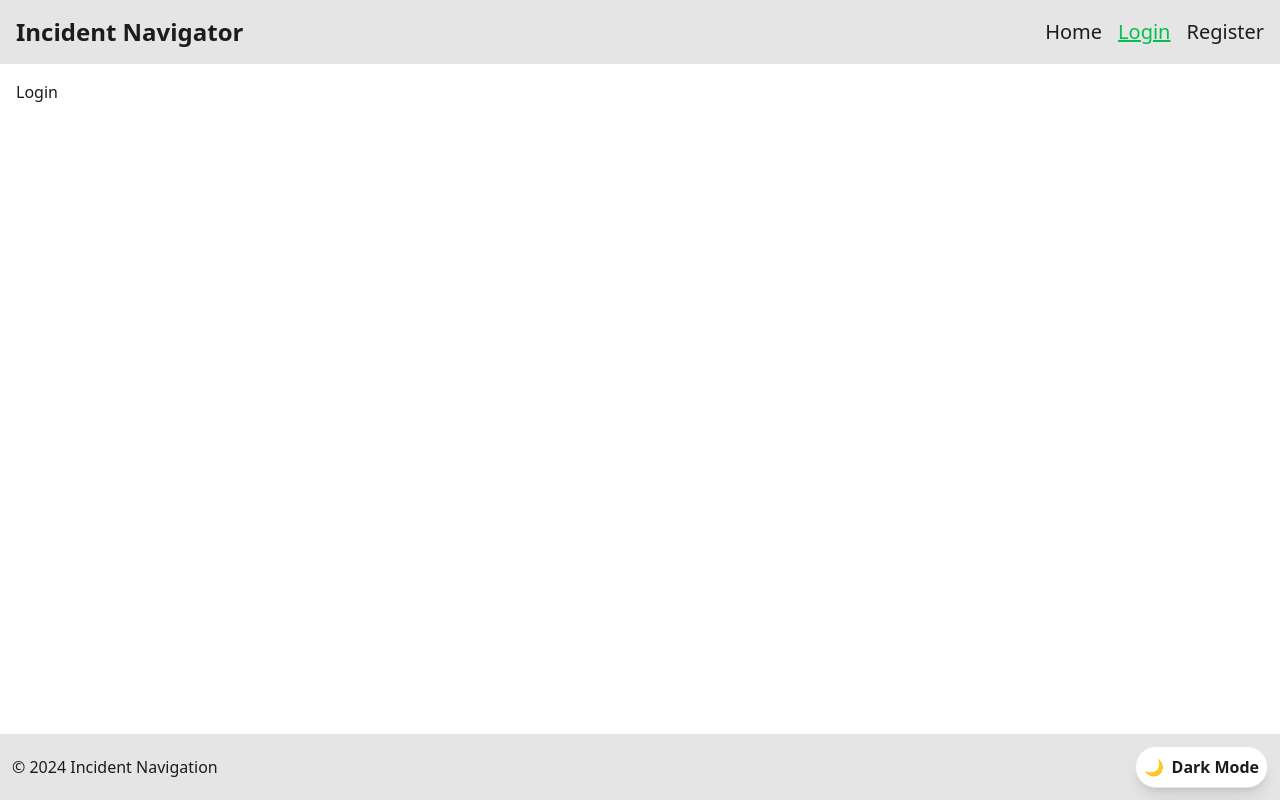
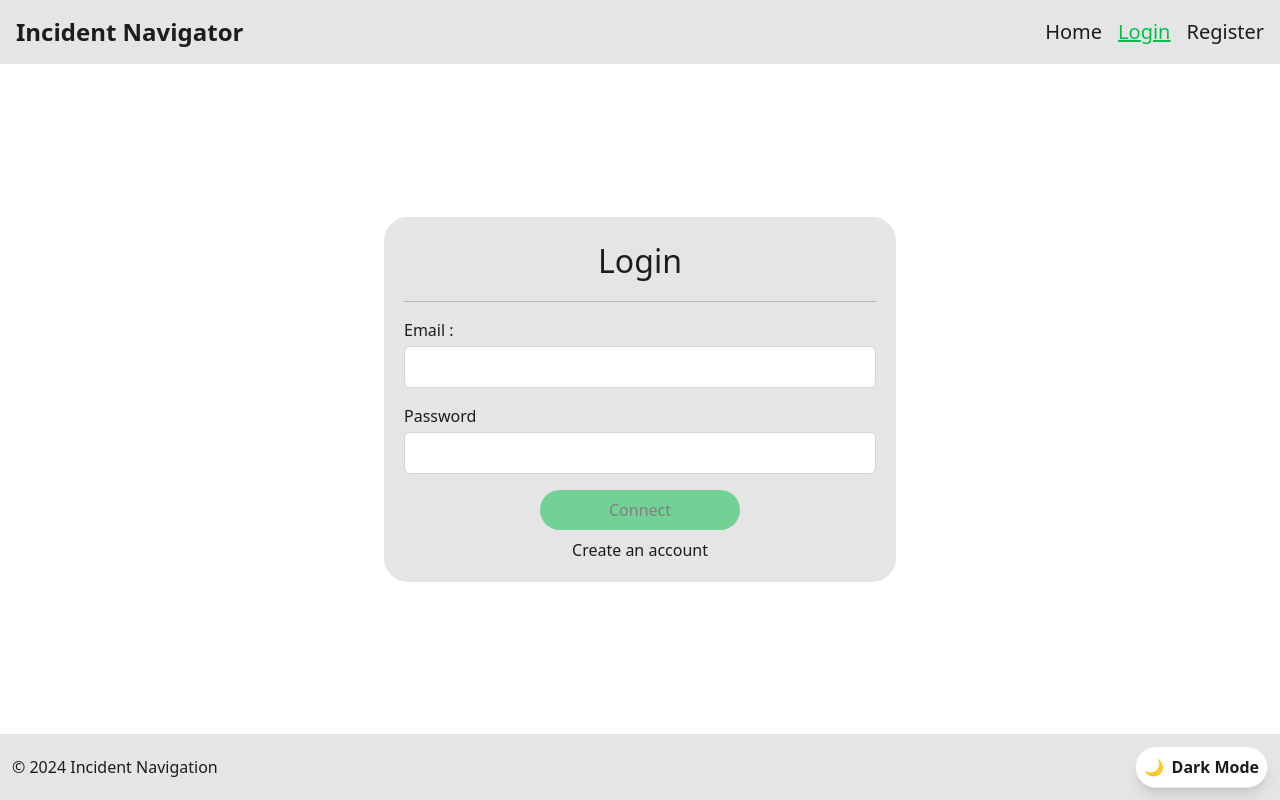
Before and after one commit to MrSneaker/IncidentNavigatorProject, a React (Create React App) app in the folder incident-nav-react/: page /login in a window 1280 px wide. Built offline with nearby package versions, Linux system fonts and the light colour scheme.

Commit message:
Création de la page login

```diff
--- a/incident-nav-react/src/pages/LoginPage.js
+++ b/incident-nav-react/src/pages/LoginPage.js
@@ -1,7 +1,142 @@
-import React from 'react';
+import React, { useState, useEffect } from "react";
+import { Link, useNavigate } from "react-router-dom";
 
 export default function LoginPage() {
+    const navigate = useNavigate();
+    const [emailError, setEmailError] = useState("");
+    const [passwordError, setPasswordError] = useState("");
+    const [isSubmitting, setIsSubmitting] = useState(false);
+    const [submissionStatus, setSubmissionStatus] = useState(null);
+
+    const fields = [
+        {
+            label: "Email :",
+            id: "email",
+            type: "email",
+        },
+        {
+            label: "Password",
+            id: "password",
+            type: "password",
+        },
+    ];
+
+    const [formValues, setFormValues] = useState({
+        email: "",
+        password: ""
+    });
+
+    const isFormValid = () => {
+        return (
+            formValues.email &&
+            formValues.password
+        );
+    };
+
+    function onFieldChange(e) {
+        const { id, value } = e.target;
+        setFormValues({ ...formValues, [id]: value });
+
+        switch (id) {
+            case "email":
+                setEmailError("");
+                if (!value.includes("@")) {
+                    setEmailError("Invalid email");
+                }
+                break;
+            case "password":
+                setPasswordError("");
+                if (value.length < 8) {
+                    setPasswordError("Password must be at least 8 characters long");
+                }
+                break;
+            default:
+                break;
+        }
+    }
+
+    function onAuthResponse(response) {
+
+    }
+
+    function onSubmit(e) {
+        e.preventDefault();
+        setIsSubmitting(true);
+        setSubmissionStatus(null);
+
+        setTimeout(() => {
+            fetch('http://localhost:4000/login', {
+                method: 'POST',
+                headers: {
+                    'Content-Type': 'application/json',
+                },
+                body: JSON.stringify(formValues),
+            })
+                .then(onAuthResponse)
+                .then(() => {
+                    localStorage.setItem('authToken', 'fake-auth-token');
+                    localStorage.setItem('username', formValues.email);
+
+                    setIsSubmitting(false);
+                    navigate('/');
+                })
+                .catch(() => {
+                    setIsSubmitting(false);
+                    setSubmissionStatus('error');
+                });
+
+        }, 2000);
+    }
+
     return (
-        <h1>Login</h1>
+        <div className="bg-light-background text-light-text dark:bg-dark-background dark:text-dark-text p-5 rounded-3xl max-w-lg mx-auto my-auto">
+            <h1 className="text-[4vh] mb-4 text-center">
+                Login
+            </h1>
+            <hr className="my-4 dark:border-white/20 border-black/20" />
+
+            <form className="space-y-4 flex flex-wrap p-0" onSubmit={onSubmit} autoComplete="off">
+                {fields.map((field) => (
+                    <div key={field.label} className="flex flex-col w-full gap-1">
+                        <label htmlFor={field.id}>{field.label}</label>
+                        <input
+                            id={field.id}
+                            type={field.type}
+                            className="p-2 rounded-md border border-gray-300 dark:border-gray-700 focus:outline-none focus:ring-2 focus:ring-light-accent dark:focus:ring-dark-accent bg-light-surface dark:bg-dark-surface"
+                            onChange={onFieldChange}
+                            autoComplete="off"
+                        />
+                    </div>
+                ))}
+                <div className="flex flex-col justify-center items-center w-full">
+                    {
+                        isSubmitting ? (
+                            <div
+                                className="flex justify-center items-center flex-col gap-2 text-light-accent dark:text-dark-accent">
+                                <div
+                                    className="loader border-t-transparent border-solid border-4 rounded-full p-2 w-10 h-10 animate-spin border-light-accent bg-transparent"></div>
+                                <p>Connecting...</p>
+                            </div>
+                        ) : (
+                            <>
+                                <button type="submit"
+                                    className="bg-light-accent dark:bg-dark-accent text-light-text dark:text-dark-text disabled:opacity-50 p-2 px-4 min-w-[200px] rounded-full text-center"
+                                    disabled={!isFormValid()}>
+                                    Connect
+                                </button>
+                                {submissionStatus === 'error' && (
+                                    <p className="text-red-500 mt-2">Invalid email or password. Please try again.</p>
+                                )}
+                                <Link to="/register" className="hover:text-light-accent hover:dark:text-dark-accent mt-2 hover:underline">
+                                    Create an account
+                                </Link>
+                            </>
+                        )
+                    }
+
+
+                </div>
+            </form>
+        </div>
     );
 }
```
